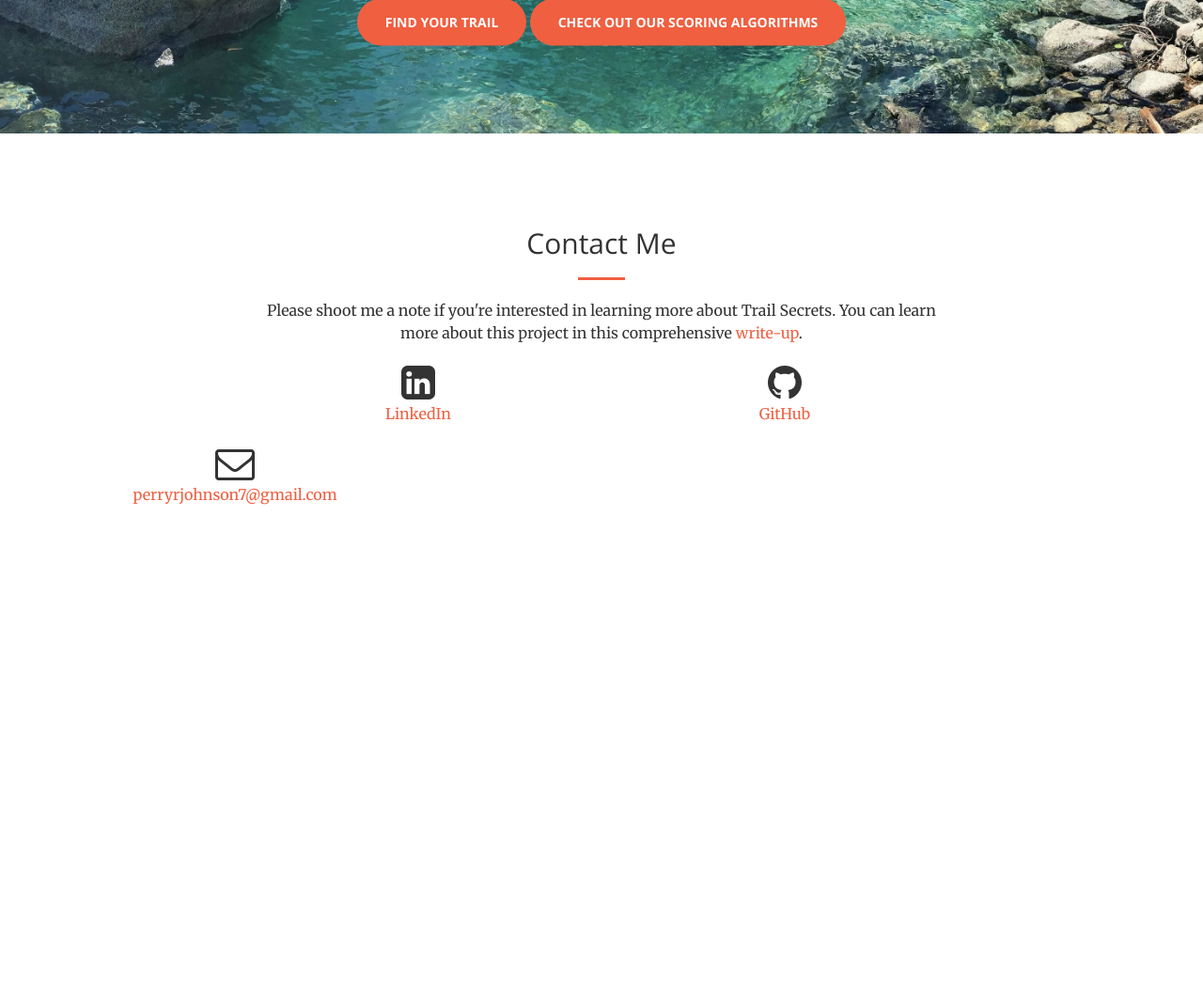
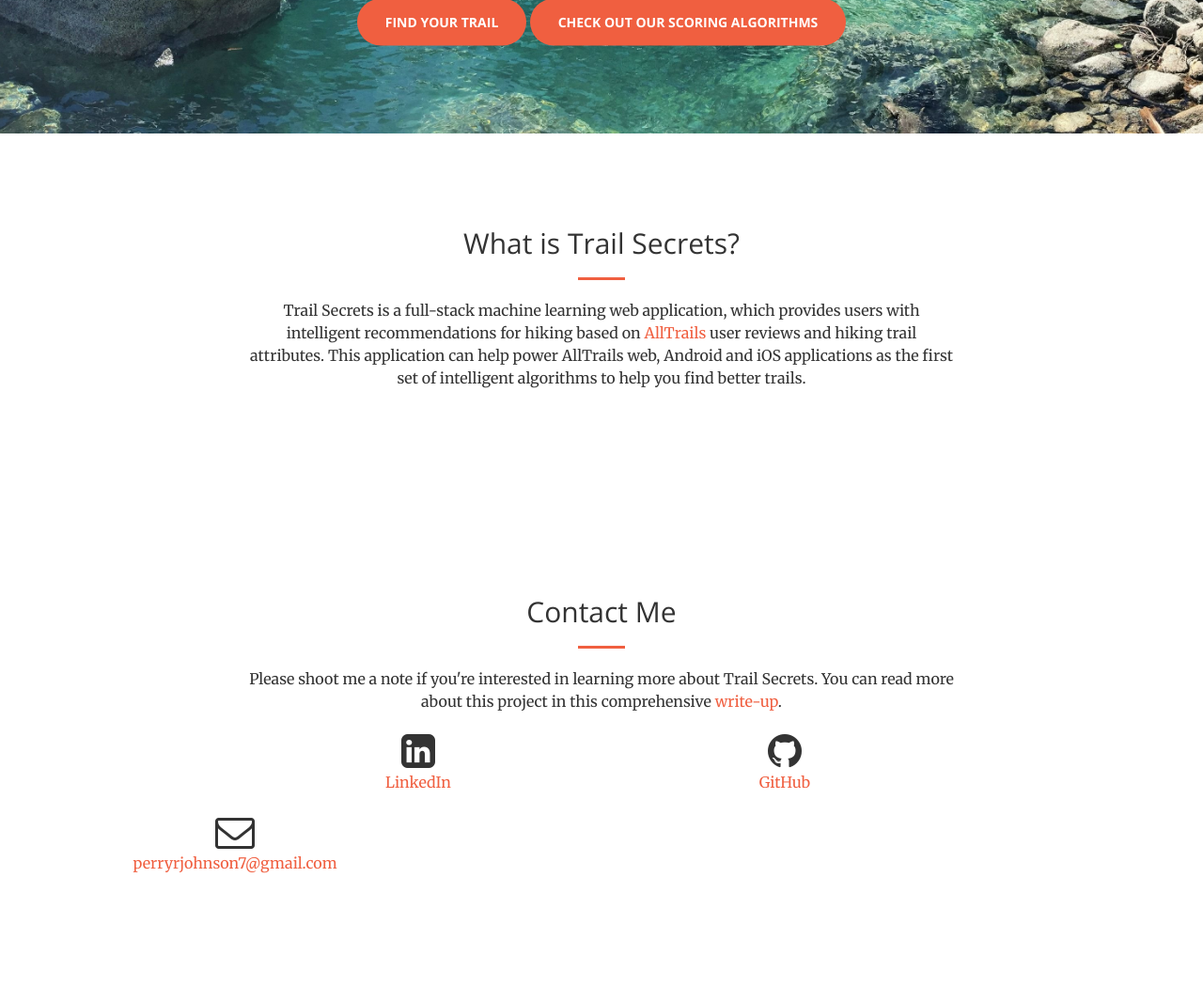
Before and after one commit to reddyreddys255/hiking, a Flask app: page / in a window 1280 px wide. Shown: the part 658-1708 px from the top of the page at 94% size. Before the commit the page ends 1195 px from the top, so only its background shows below. Run offline with Flask 2, Linux system fonts and the light colour scheme; parts of the project's set-up code (start-up, migrations or seed data) failed here and were passed over; some libraries are stand-ins or nearby versions.

Commit message:
Add files via upload

```diff
--- a/templates/error.html
+++ b/templates/error.html
@@ -77,7 +77,7 @@
                  <div class="container">
                      <div class="row">
                        <ul class="list-inline text-left">
-                           <p style="color:black;font-size:20px" class="text-faded">Sorry. There are no hikes matching those specifications. Are you sure you typed in the hike exactly how it's specified on <a href="https://www.alltrails.com/us/washington">AllTrails</a>?</p>
+                           <p style="color:black;font-size:20px" class="text-faded">Sorry. There are no Washington state hikes matching those specifications. Are you sure you typed in the hike exactly how it's specified on <a href="https://www.alltrails.com/us/washington">AllTrails</a>?</p>
                      </div>
                   </div>
                 <a href="/choose-hike" class="btn btn-primary btn-xl page-scroll">Try Again</a>
--- a/templates/index.html
+++ b/templates/index.html
@@ -239,7 +239,17 @@
             </div>
         </div>
     </section> -->
-
+    <section id="contact">
+        <div class="container">
+            <div class="row">
+                <div class="col-lg-8 col-lg-offset-2 text-center">
+                    <h2 class="section-heading">What is Trail Secrets?</h2>
+                    <hr class="primary">
+                    <p class="primary">Trail Secrets is a full-stack machine learning web application, which provides users with intelligent recommendations for hiking based on <a href="https://www.alltrails.com">AllTrails</a> user reviews and hiking trail attributes. This application can help power AllTrails web, Android and iOS applications as the first set of intelligent algorithms to help you find better trails.</p>
+                </div>
+            </div>
+        </div>
+    </section>
 
     <section id="contact">
         <div class="container">
@@ -247,7 +257,7 @@
                 <div class="col-lg-8 col-lg-offset-2 text-center">
                     <h2 class="section-heading">Contact Me</h2>
                     <hr class="primary">
-                    <p class="primary">Please shoot me a note if you're interested in learning more about Trail Secrets. You can learn more about this project in this comprehensive <a href="https://medium.com/@perryrjohnson7/personalize-your-hiking-with-a-recommendation-engine-7c94cd092c57">write-up</a>.</p>
+                    <p class="primary">Please shoot me a note if you're interested in learning more about Trail Secrets. You can read more about this project in this comprehensive <a href="https://medium.com/@perryrjohnson7/personalize-your-hiking-with-a-recommendation-engine-7c94cd092c57">write-up</a>.</p>
                 </div>
                 <!-- <div class="col-lg-8 col-lg-offset-2 col-md-10 col-md-offset-1">
                     <ul class="list-inline text-center">
```
